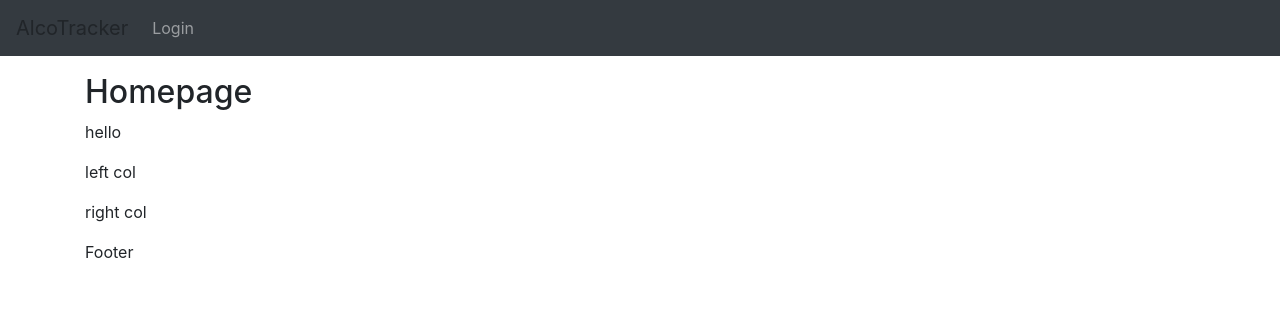
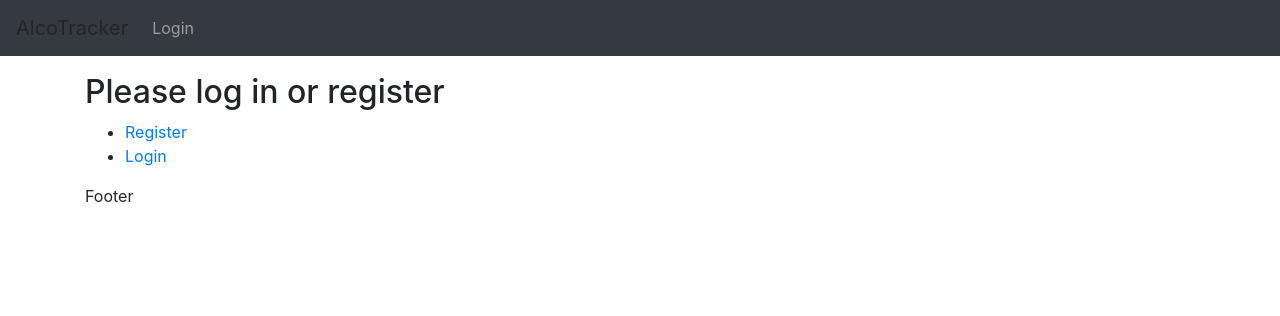
Before and after one commit to Eurybus/AlcoTracker, a Django app: page / in a window 1280 px wide. Shown: the top 316 px of the page. Run offline with Django 3.2, Linux system fonts and the light colour scheme; some libraries are stand-ins or nearby versions.

Commit message:
Touched up login and registration

```diff
--- a/AlcoTrack/settings.py
+++ b/AlcoTrack/settings.py
@@ -39,6 +39,7 @@ INSTALLED_APPS = [
     'django.contrib.staticfiles',
     'BeerTracker.apps.BeertrackerConfig',
     'rest_framework',
+    'bootstrapform',
 ]
 
 MIDDLEWARE = [
--- a/templates/BeerTracker/home.html
+++ b/templates/BeerTracker/home.html
@@ -3,15 +3,18 @@
     <li class="active nav-link">Home</li>
 {% endblock %}
 {% block content %}
+    {% if user.is_authenticated %}
     <div class="col-xs">
-        <h2>Homepage</h2>
-        <p>hello {{ user.first_name }}</p>
+        <p>Nothing to see here</p>
     </div>
-    <div class="col-xs">
-        <p>left col</p>
-    </div>
-    <div class="col-xs">
-        <p>right col</p>
-    </div>
+    {% else %}
+        <div class="col-xs">
+            <h2>Please log in or register</h2>
+            <ul>
+                <li><a href="registration">Register</a> </li>
+                <li><a href="login">Login</a></li>
+            </ul>
+        </div>
+    {% endif %}
 
 {% endblock %}
--- a/templates/base.html
+++ b/templates/base.html
@@ -21,6 +21,7 @@
 <body>
     <header>
         {% load static %}
+        {% block navbar-master %}
         <nav class="navbar navbar-expand-md navbar-dark bg-dark">
             <a class="navbar-brand">AlcoTracker</a>
             <button class="navbar-toggler" type="button" data-toggle="collapse" data-target="#navbarSupportedContent" aria-controls="navbarSupportedContent" aria-expanded="false" aria-label="Toggle navigation">
@@ -49,6 +50,7 @@
                 {% endif %}
             </div>
         </nav>
+        {% endblock %}
     </header>
     <main class="container" role="main" style="margin-top: 2ex">
         {% block content %} {% endblock %}
```
Also changed, not shown: templates/Keystone/signup.html (+10 -4 lines), templates/registration/login.html (+14 -6 lines).
